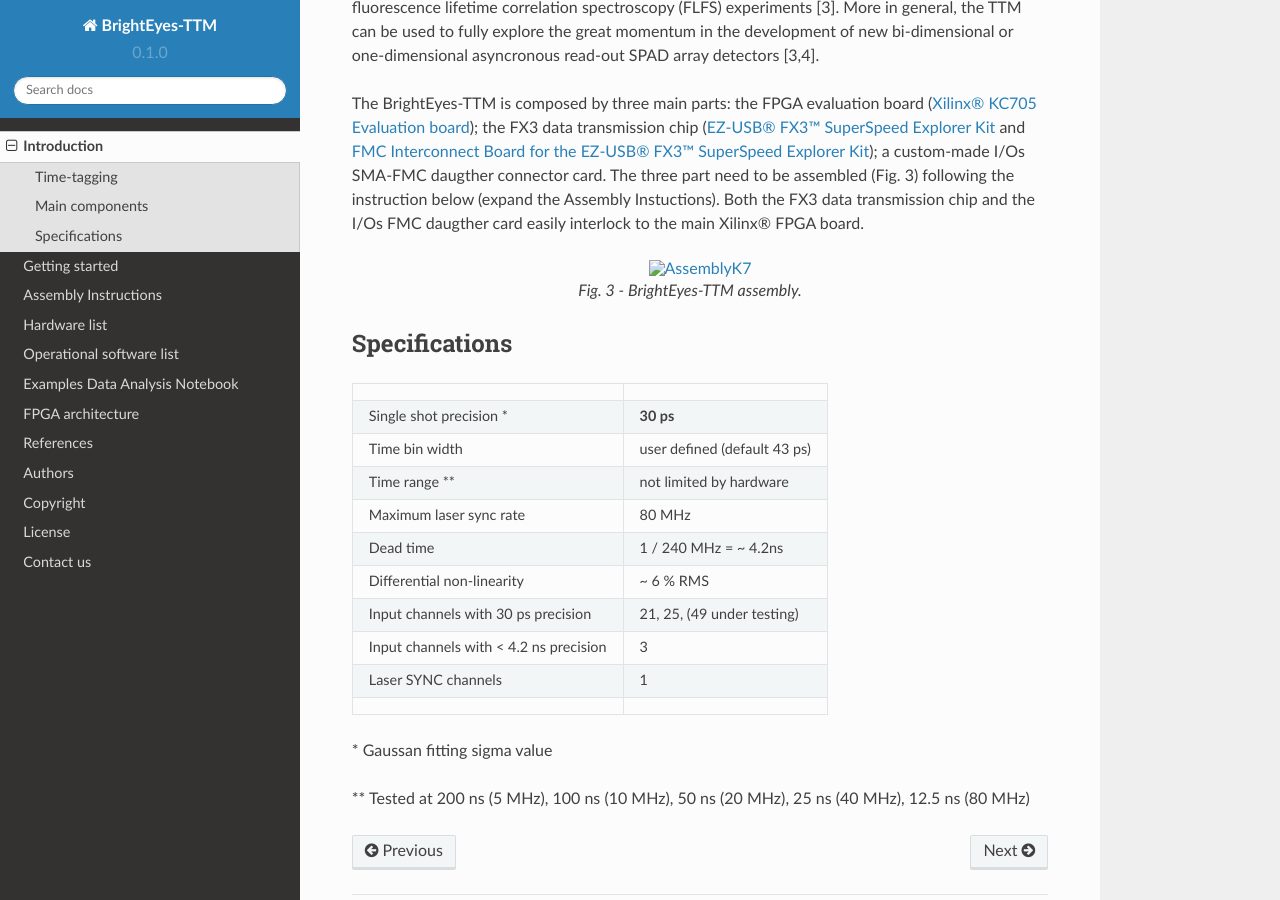
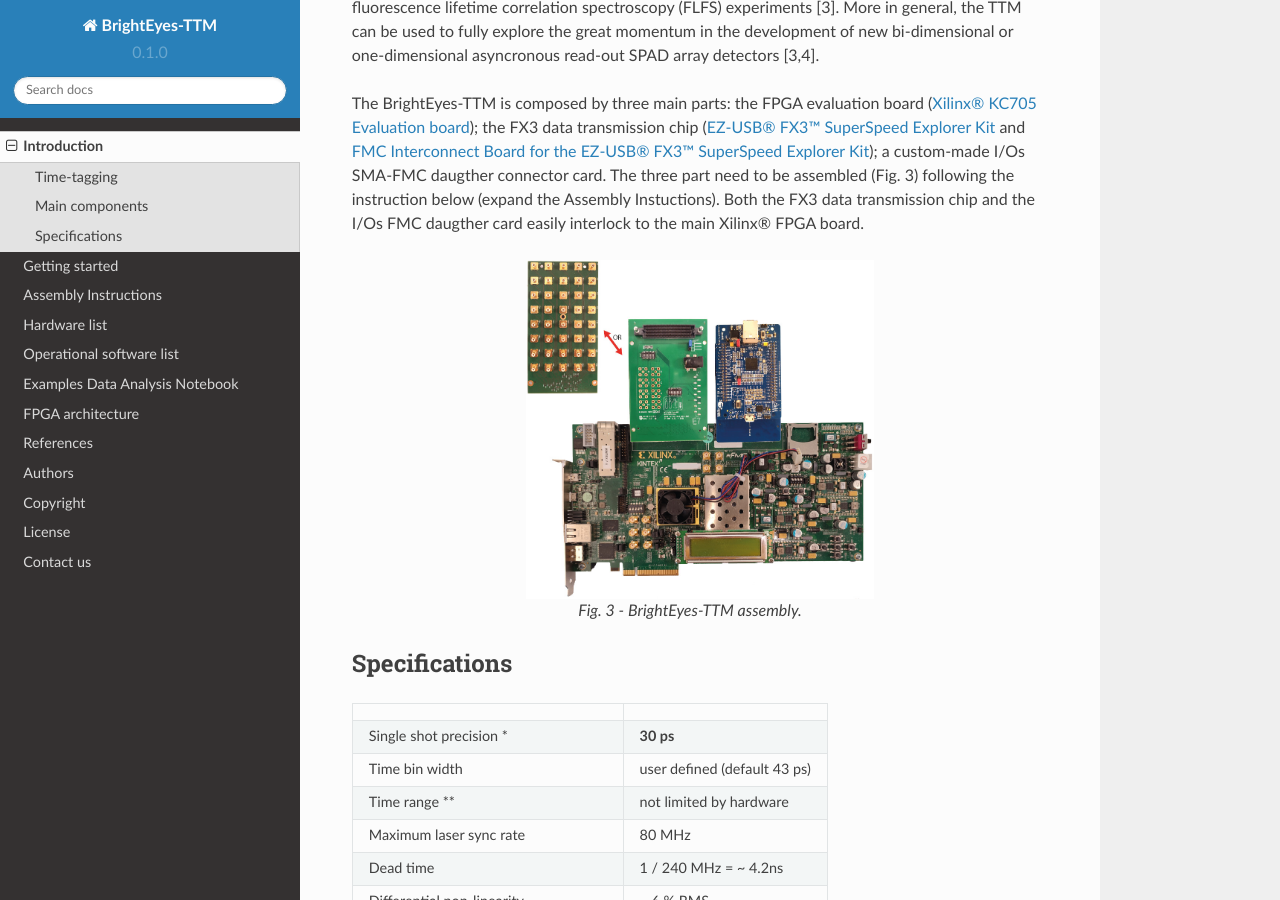
Before and after one commit to mattia-donato/BrightEyes-TTM-docs, a Sphinx documentation site: the page built from docs/source/BrightEyes.md, in a window 1280 px wide and 900 px high, scrolled down 1682 px. Built offline with Sphinx 7.4.7 and the Read the Docs theme 2.0.0, drawn with Linux system fonts in a browser that asks for light colours.

Commit message:
Update BrightEyes.md

```diff
--- a/docs/source/BrightEyes.md
+++ b/docs/source/BrightEyes.md
@@ -35,7 +35,7 @@ The TTM can transfer data to a personal computer (PC) via USB 3.0 cable and can
 
 The BrightEyes-TTM is composed by three main parts: the FPGA evaluation board ([Xilinx® KC705 Evaluation board](https://www.xilinx.com/products/boards-and-kits/ek-k7-kc705-g.html)); the FX3 data transmission chip ([EZ-USB® FX3™ SuperSpeed Explorer Kit](https://www.cypress.com/documentation/development-kitsboards/cyusb3kit-003-ez-usb-fx3-superspeed-explorer-kit) and [FMC Interconnect Board for the EZ-USB® FX3™ SuperSpeed Explorer Kit](https://www.cypress.com/documentation/development-kitsboards/cyusb3acc-005-fmc-interconnect-board-ez-usb-fx3-superspeed)); a custom-made I/Os SMA-FMC daugther connector card. The three part need to be assembled (Fig. 3) following the instruction below (expand the Assembly Instuctions). Both the FX3 data transmission chip and the I/Os FMC daugther card easily interlock to the main Xilinx® FPGA board.
 
-:::{figure} img/Kintex7-TTM.JPG
+:::{figure} img/Kintex7-TTM.jpg
 :align: center
 :alt: AssemblyK7
 :width: 50%
```
